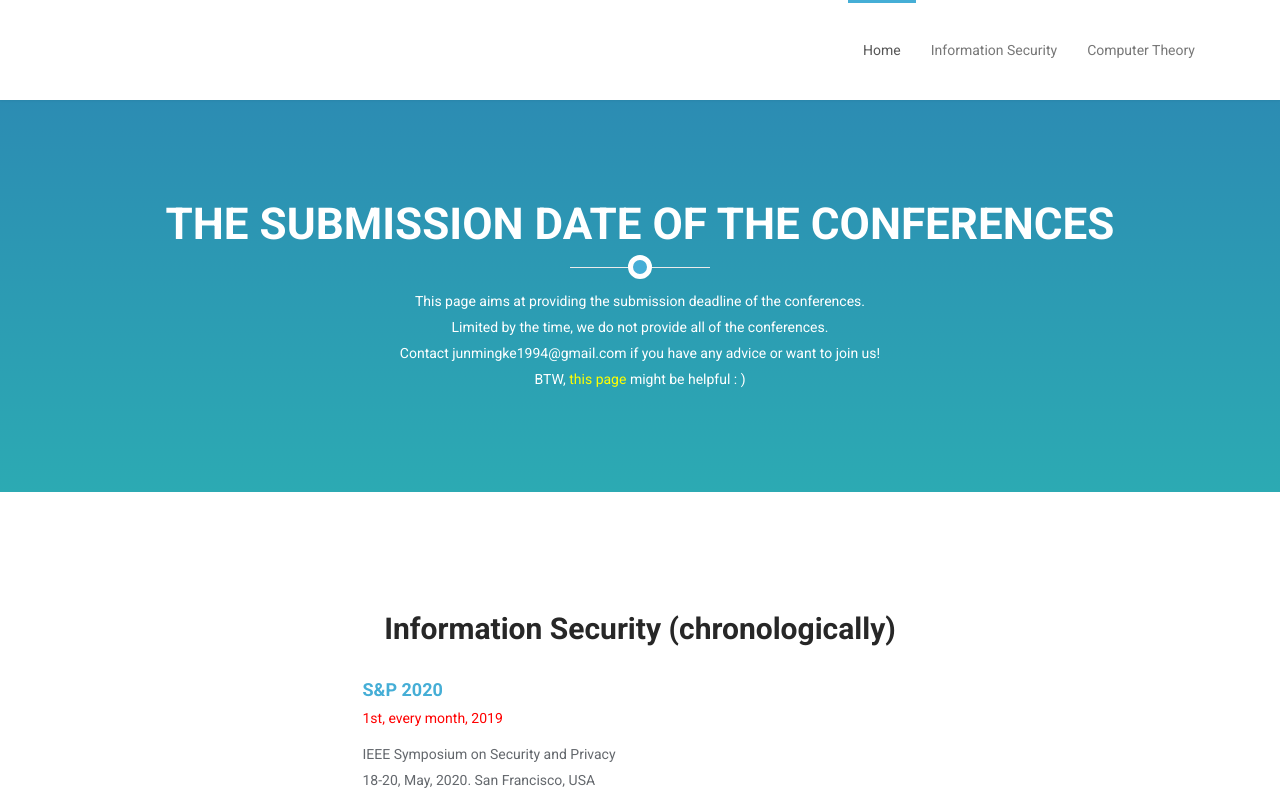
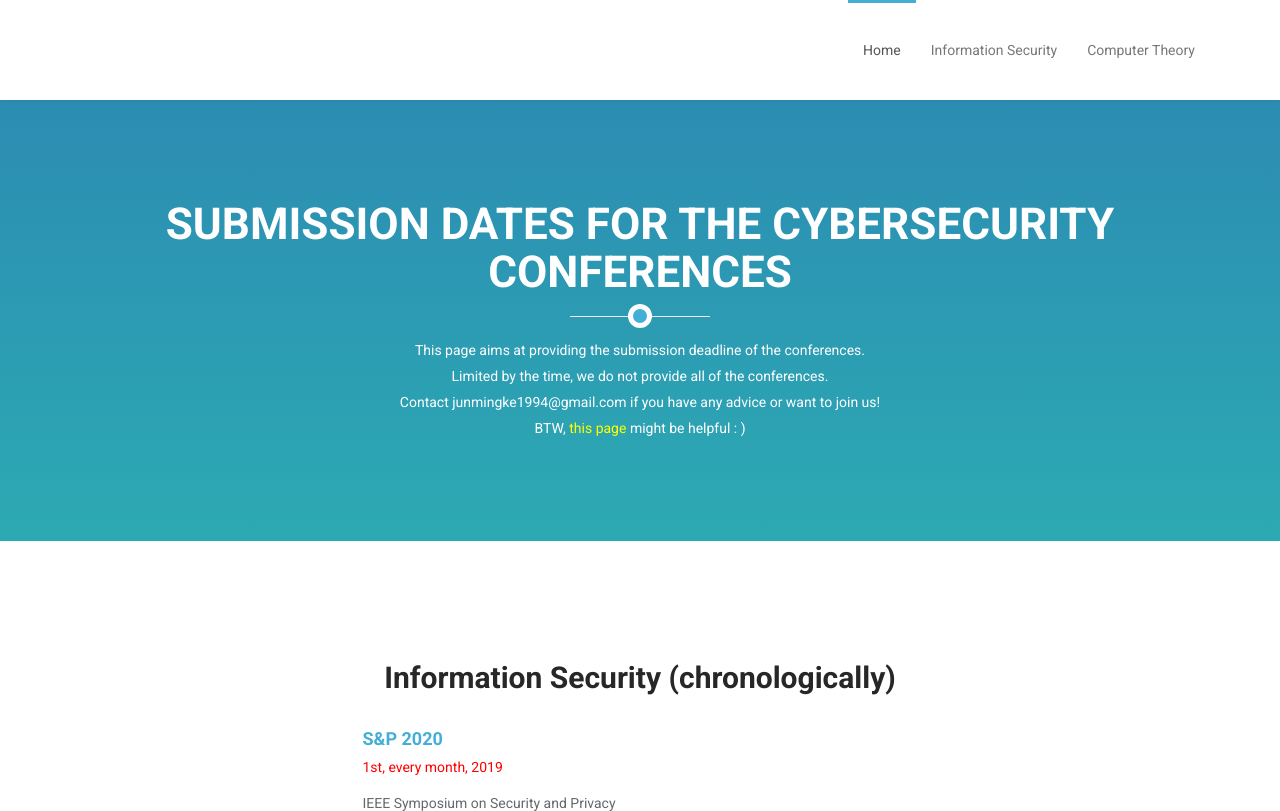
Before and after one commit to JunmingKe/Deadline, a plain HTML site: page index.html in a window 1280 px wide. Shown: the top 811 px of the page. Drawn offline with Linux system fonts and the light colour scheme.

Commit message:
modified:   index.html

```diff
--- a/index.html
+++ b/index.html
@@ -57,7 +57,7 @@
 <section id="get-in-touch">
 	<div class="container">
 		<div class="section-header">
-			<h2 class="section-title text-center wow fadeInDown">The Submission Date of the Conferences</h2>
+			<h2 class="section-title text-center wow fadeInDown">Submission Dates for the Cybersecurity Conferences</h2>
 			<p class="text-center wow fadeInDown">This page aims at providing the submission deadline of the conferences. <br> Limited by the time, we do not provide all of the conferences. <br> Contact junmingke1994@gmail.com if you have any advice or want to join us! <br> BTW, <a href = "http://jianying.space/conference-ranking.html" style = "color:yellow">this page</a> might be helpful : )</p>
 		</div>
 	</div>
```
